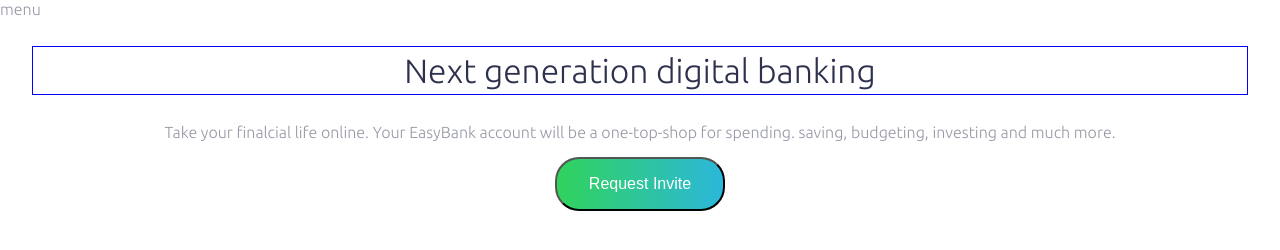
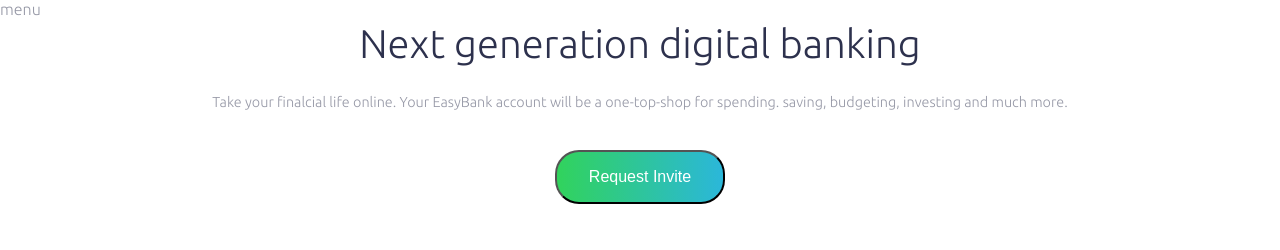
Before and after one commit to dennysferrer/Landing-Page-Sass, a plain HTML site: page index.html in a window 1280 px wide. Drawn offline with Linux system fonts and the light colour scheme.

```diff
--- a/src/sass/estilos.scss
+++ b/src/sass/estilos.scss
@@ -6,6 +6,9 @@
 $lighGray: hsl(0, 0%, 98%);
 $white: hsl(0, 0%, 100%);
 
+:root {
+    font-size: 16px;
+}
 
 body {
     font-family: 'Ubuntu', sans-serif;
@@ -16,20 +19,31 @@
 .hero {
     //border: 2px solid red;
     text-align: center;
+    .copy {
+        margin-bottom: 2.5em;
+    }
+}
+
+.copy {
+    line-height: 1.7;
+    font-size: 0.9em;
+    //border: 1px solid red;
 }
 
 .title {
     &__h1 {
-        border: 1px solid blue;
-        font-size: 2.1em;
+        //border: 1px solid blue;
+        font-size: 2.5em;
         color: $darkBlue;
         font-weight: 300;
-        line-height: 1.4;
+        line-height: 1.3;
+        margin: 0;
+        margin-bottom: 0.5em;
     }
 }
 
 .wrapper {
-    padding: 0 2em;
+    padding: 0 1.5em;
 }
 
 .button {
```
Also changed, not shown: src/sass/estilos.css, 1 other file.
